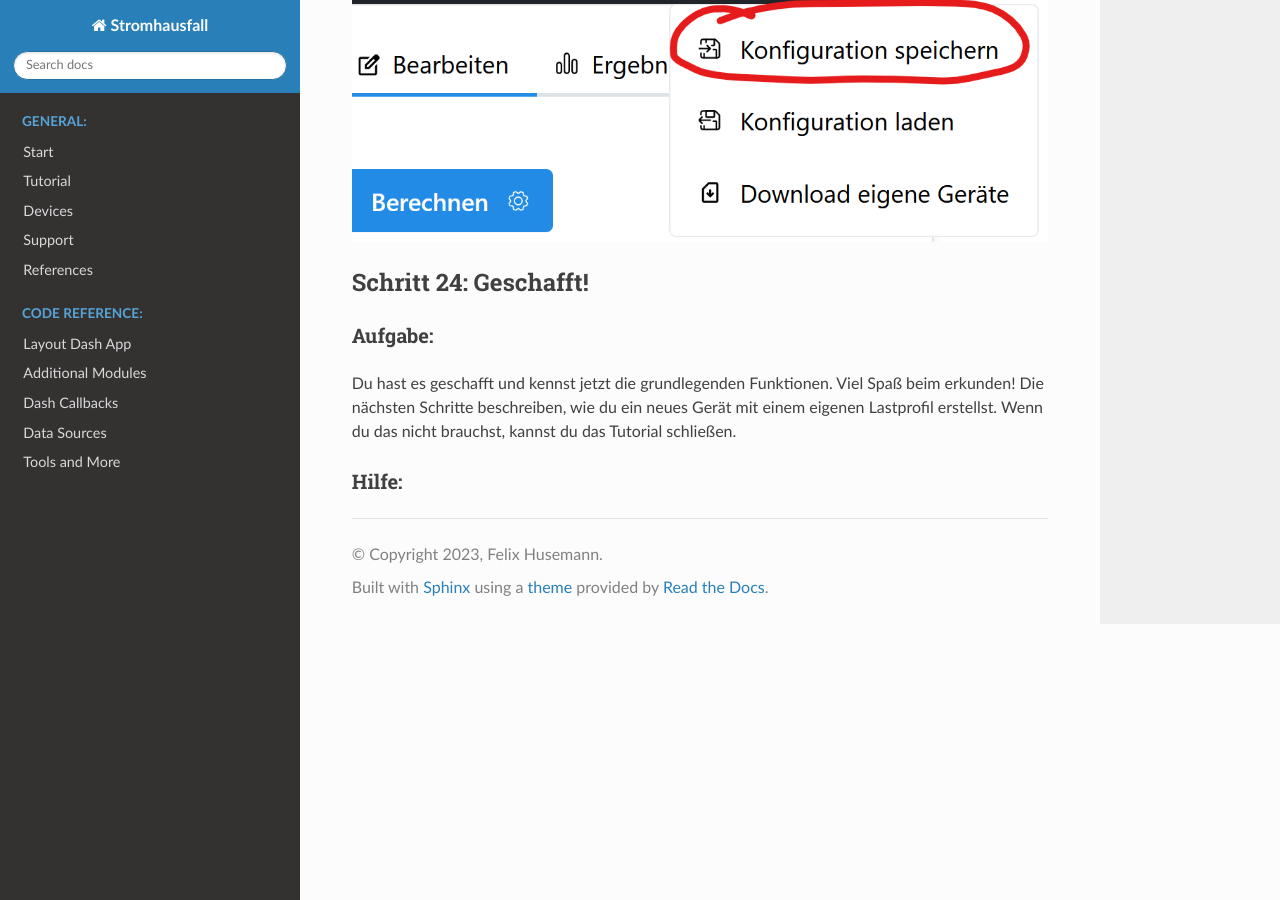
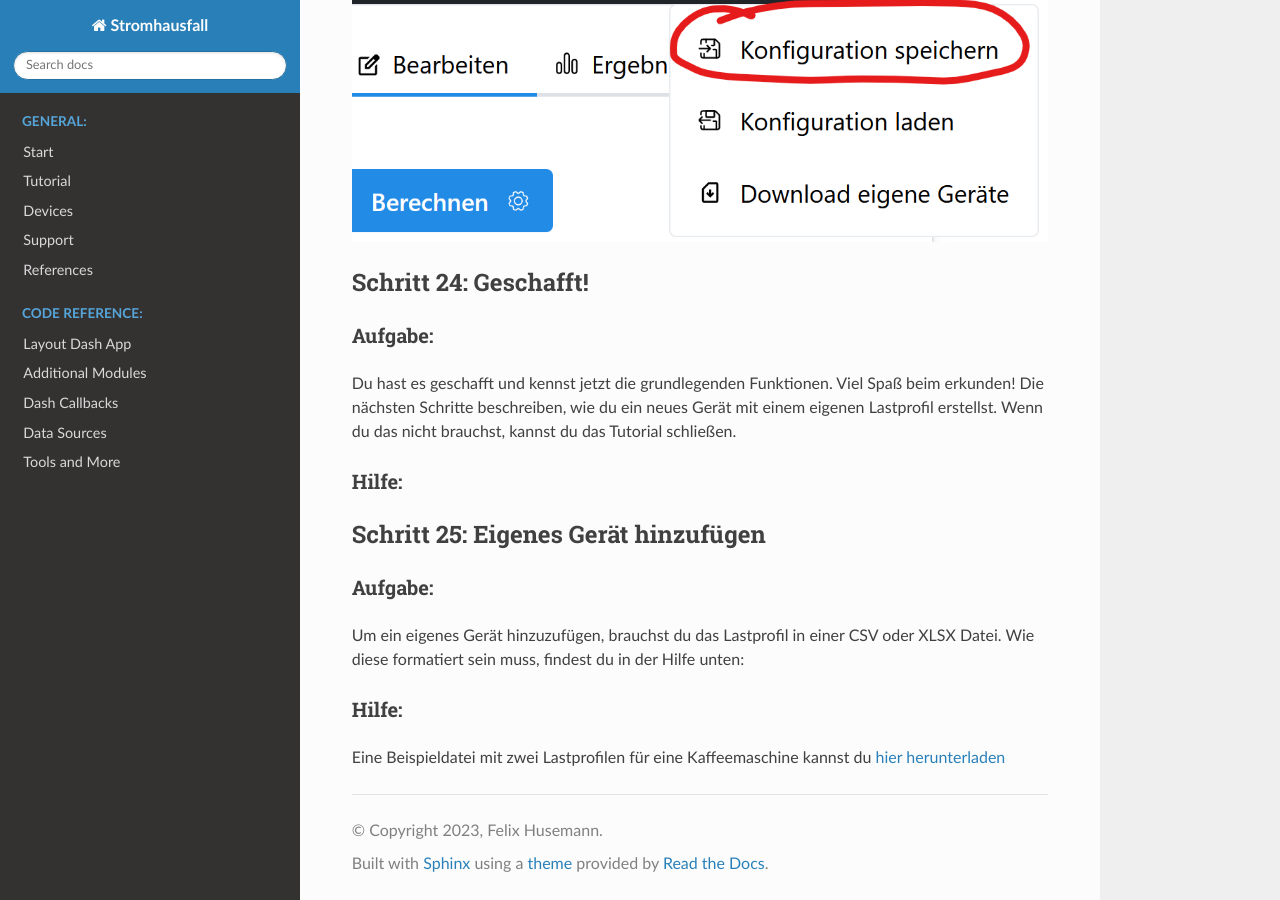
Before and after one commit to felixhus/stromhausfall, a Sphinx documentation site: the page built from docs/tutorial.md, in a window 1280 px wide and 900 px high, scrolled down 19727 px. Built offline with Sphinx 7.4.7 and the Read the Docs theme 2.0.0, drawn with Linux system fonts in a browser that asks for light colours.

Commit message:
Tutorial debugging

```diff
--- a/docs/tutorial.md
+++ b/docs/tutorial.md
@@ -205,6 +205,7 @@ Am Ende geht die Leistung beim Schleudern noch ein paar mal hoch.
 ### Aufgabe:
 Jetzt wollen wir Berechnen, wo im Haus wie viel Strom verbraucht wird. Klicke dazu auf "Berechnen".
 Nach kurzer Zeit erscheint ein Graph, in dem du siehst, welches Gerät wie viel Strom verbraucht.
+
 ### Hilfe:
 Wenn du auf "Legende anzeigen" klickst, siehst du welche Farbe zu welchem Gerät gehört. Du kannst durch einen Doppelklick auf eine Farbe in der Legende alle anderen ausblenden.
 Willst du den Graphen in groß sehen? Dann klick auf "Tot", du kannst hier auch zoomen!
@@ -240,6 +241,7 @@ Du erkennst dein Haus daran, dass es keine abgerundeten Ecken hat.
 
 ### Hilfe:
 
+
 ## Schritt 23: Aktuellen Stand speichern
 
 ### Aufgabe:
@@ -257,3 +259,11 @@ Du hast es geschafft und kennst jetzt die grundlegenden Funktionen. Viel Spaß b
 Die nächsten Schritte beschreiben, wie du ein neues Gerät mit einem eigenen Lastprofil erstellst. Wenn du das nicht brauchst, kannst du das Tutorial schließen.
 
 ### Hilfe:
+
+## Schritt 25: Eigenes Gerät hinzufügen
+
+### Aufgabe:
+Um ein eigenes Gerät hinzuzufügen, brauchst du das Lastprofil in einer CSV oder XLSX Datei. Wie diese formatiert sein muss, findest du in der Hilfe unten:
+
+### Hilfe:
+Eine Beispieldatei mit zwei Lastprofilen für eine Kaffeemaschine kannst du [hier herunterladen](https://github.com/felixhus/stromhausfall/blob/main/assets/start_konfiguration.json)
--- a/source/dash_components.py
+++ b/source/dash_components.py
@@ -342,7 +342,7 @@ def dash_navbar():
                     [
                         dbc.Col(dmc.Button(
                             [
-                                "Notifications",
+                                "Nachrichten",
                                 dbc.Badge(
                                     id='badge_notifications',
                                     color="danger",
```
Also changed, not shown: 2 other files.
